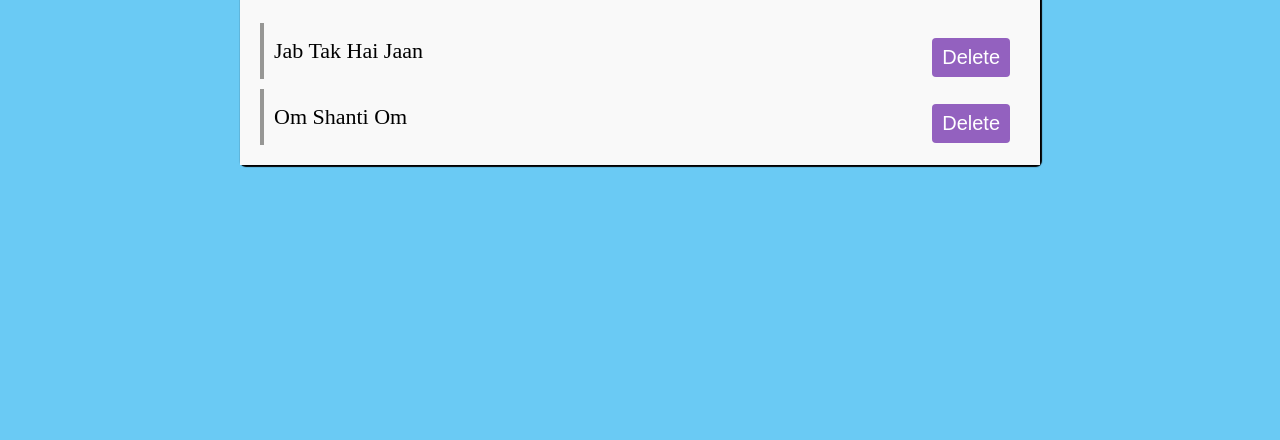
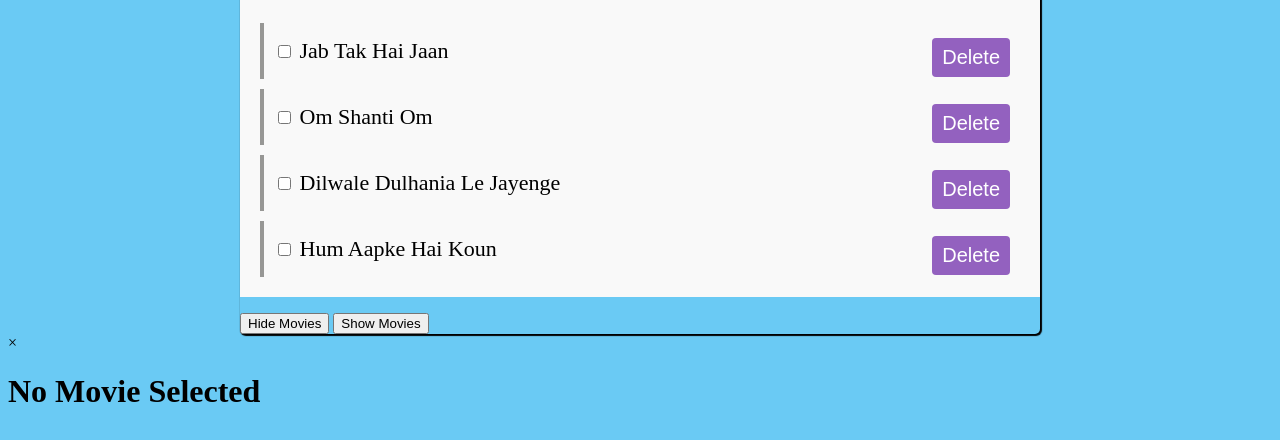
Before and after one commit to himanshuchauhan981/Movies-Club-using-HTML--CSS-and-JavaScript, a plain HTML site: page index.html in a window 1280 px wide. Shown: the part 350-790 px from the top of the page. Drawn offline with Linux system fonts and the light colour scheme; a web font is replaced by a local one.

Commit message:
Added Hide and Show Movies Features

```diff
--- a/index.html
+++ b/index.html
@@ -1,8 +1,9 @@
 <html>
 <head>
    <title>Movie Club</title>
-   <link rel='stylesheet' href='https://fonts.googleapis.com/css?family=Autour One'>
-   <link rel='stylesheet' href='https://fonts.googleapis.com/css?family=Cagliostro'>
+   <link rel="stylesheet" href='https://fonts.googleapis.com/css?family=Autour One'>
+   <link rel="stylesheet" href='https://fonts.googleapis.com/css?family=Cagliostro'>
+   <link rel="stylesheet" href="https://fonts.googleapis.com/css?family=Staatliches">
    <link rel="stylesheet" href="styles.css">
 </head>
 <body>
@@ -24,18 +25,40 @@
             <ul id="ulist">
                <li id="list">
                   <div class="movie-list-style">
+                     <input type="checkbox" class="checkbox-style">
                      <span>Jab Tak Hai Jaan</span>
                      <button type="button" class="movie-delete">Delete</button>
                   </div>
                   <div class="movie-list-style">
+                     <input type="checkbox" class="checkbox-style">
                      <span>Om Shanti Om</span>
+                     <button type="button" class="movie-delete">Delete</button>
+                  </div>
+                  <div class="movie-list-style">
+                     <input type="checkbox" class="checkbox-style">
+                     <span>Dilwale Dulhania Le Jayenge</span>
+                     <button type="button" class="movie-delete">Delete</button>
+                  </div>
+                  <div class="movie-list-style">
+                     <input type="checkbox" class="checkbox-style">
+                     <span>Hum Aapke Hai Koun</span>
                      <button type="button" class="movie-delete">Delete</button>
                   </div>
                </li>
             </ul>
          </div>
       </div>
+      <div class="footer">
+         <button type="button" class="hide-movie" onclick="hideMovies()" id="btn-event">Hide Movies</button>
+         <button type="button" class="show-movie" onclick="showMovies()">Show Movies</button>
+      </div>
    </div>
+
+   <div id="myModal" class="modal">
+      <div class="modal-content">
+         <span class="close" onclick="closeModalMessage()">&times;</span>
+         <h1 class="warning-message">No Movie Selected</h1>
+      </div>
    <script src="javascript.js"></script>
 </body>
 </html>
```
